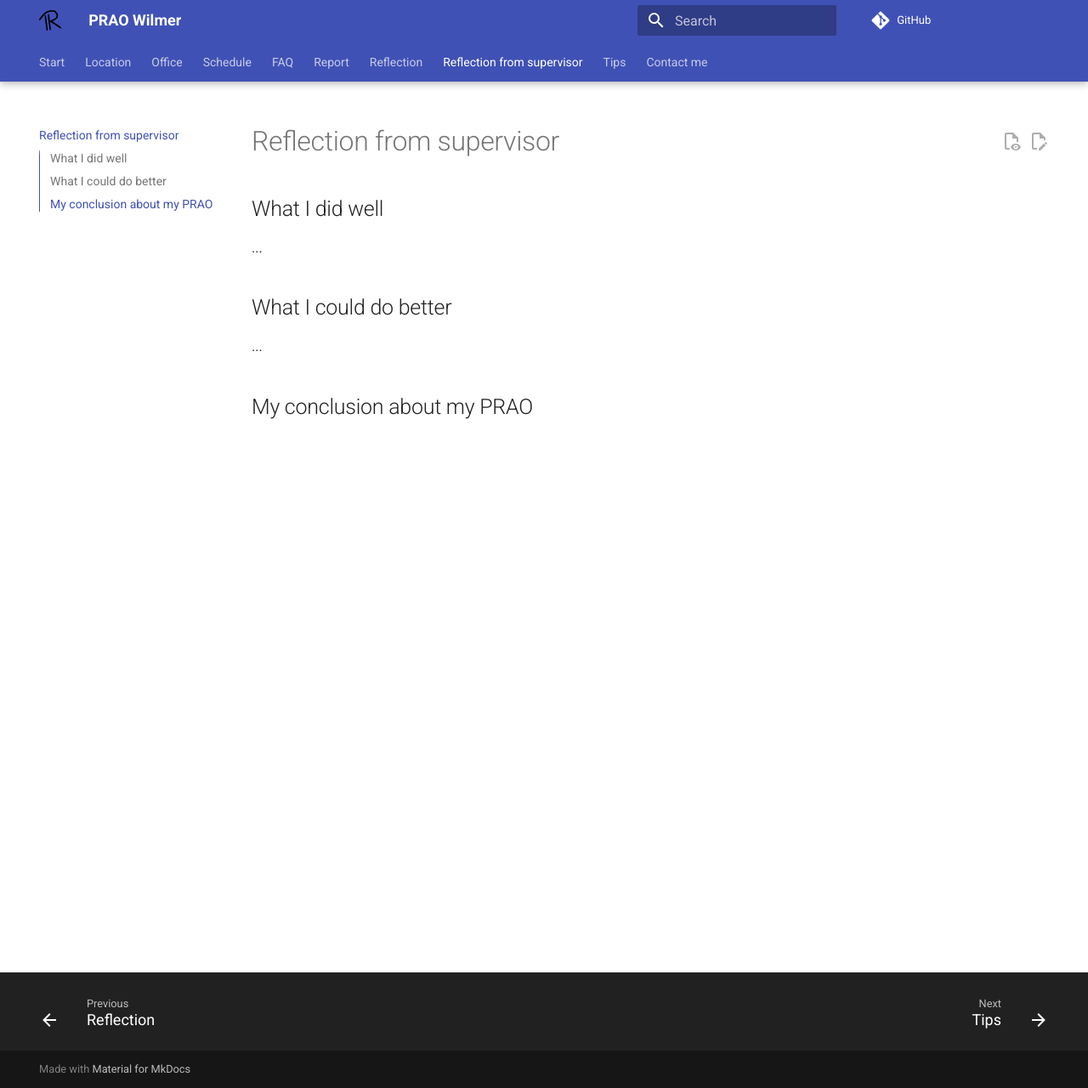
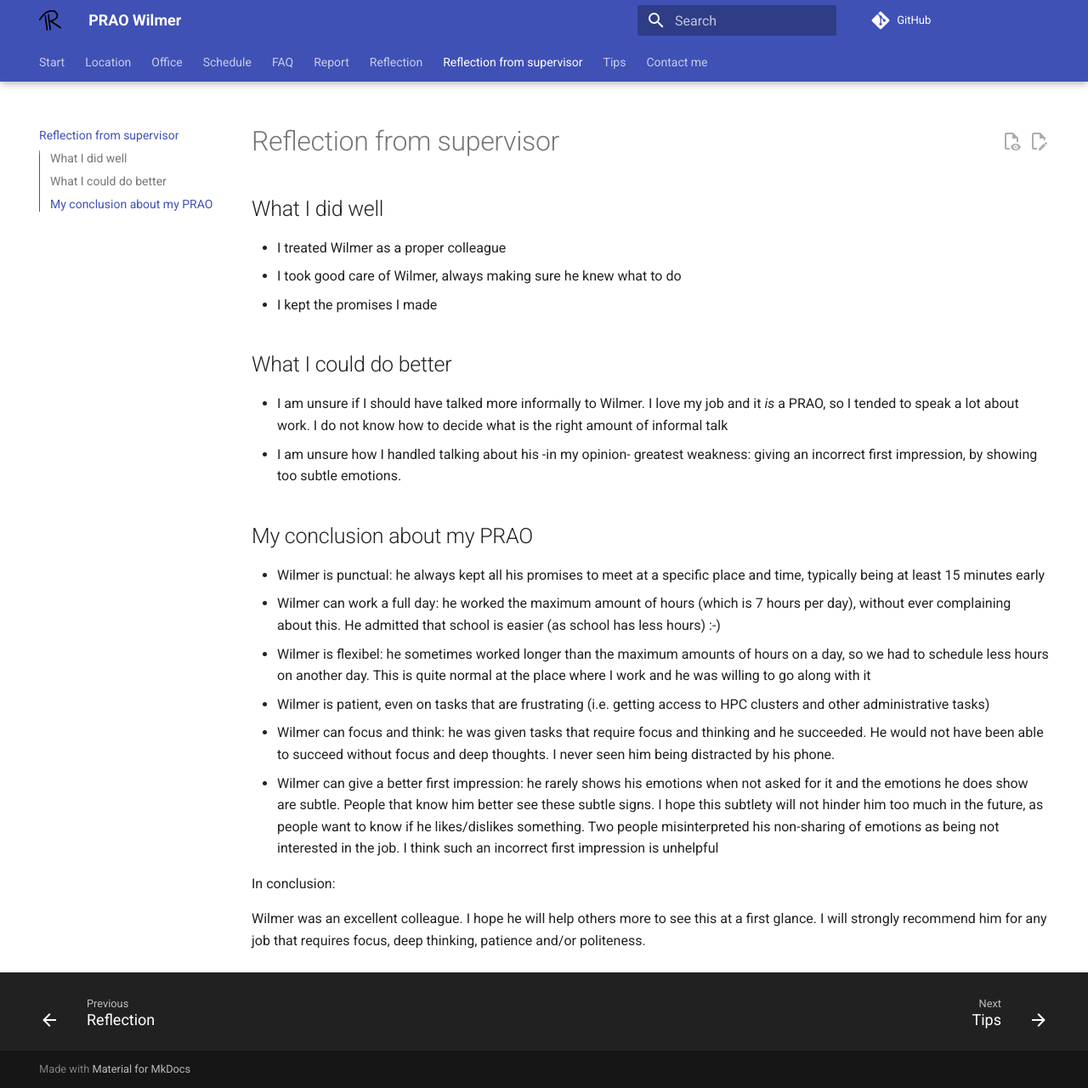
Before and after one commit to richelbilderbeek/prao_wilmer_20260413, an MkDocs documentation site: the page built from docs/reflection_from_supervisor.md, in a window 1280 px wide and 1280 px high. Shown: the whole window at 85% size. Built offline with MkDocs 1.6.1 and Material for MkDocs 9.7.7, drawn with Linux system fonts in a browser that asks for light colours; comment, search, counter and statistics services are not loaded.

Commit message:
Add reflection

```diff
--- a/docs/reflection_from_supervisor.md
+++ b/docs/reflection_from_supervisor.md
@@ -2,15 +2,49 @@
 
 ## What I did well
 
-...
+- I treated Wilmer as a proper colleague
+- I took good care of Wilmer, always making sure he knew what to do
+- I kept the promises I made
 
 ## What I could do better
 
-...
+- I am unsure if I should have talked more informally to Wilmer.
+  I love my job and it _is_ a PRAO, so I tended to speak a lot about work.
+  I do not know how to decide what is the right amount of informal talk
+- I am unsure how I handled talking about his -in my opinion- greatest
+  weakness: giving an incorrect first impression, by showing too subtle
+  emotions.
 
 ## My conclusion about my PRAO
 
-<!-- On the first and second day, Wilmer was 15 minutes early, showing his ambition -->
-<!-- Day 1: do Python Day 1 -->
-<!-- Day 2: do Python Day 3 for Tetralith and Pelle -->
-<!-- Day 3: do Python Day 3 for other HPC clusters -->
+- Wilmer is punctual:
+  he always kept all his promises to meet at a specific place and time,
+  typically being at least 15 minutes early
+- Wilmer can work a full day: he worked the maximum amount of hours
+  (which is 7 hours per day), without ever complaining about this.
+  He admitted that school is easier (as school has less hours) :-)
+- Wilmer is flexibel: he sometimes worked longer than the maximum amounts
+  of hours on a day,
+  so we had to schedule less hours on another day. This is quite normal at
+  the place where I work and he was willing to go along with it
+- Wilmer is patient, even on tasks that are frustrating (i.e. getting access
+  to HPC clusters and other administrative tasks)
+- Wilmer can focus and think: he was given tasks that require focus and
+  thinking and he succeeded. He would not have been able to succeed
+  without focus and deep thoughts.
+  I never seen him being distracted by his phone.
+- Wilmer can give a better first impression:
+  he rarely shows his emotions when
+  not asked for it and the emotions he does show are subtle.
+  People that know him better see these subtle signs.
+  I hope this subtlety will not hinder him too much in the future,
+  as people want to know if he likes/dislikes something.
+  Two people misinterpreted his non-sharing of
+  emotions as being not interested in the job. I think such an
+  incorrect first impression is unhelpful
+
+In conclusion:
+
+Wilmer was an excellent colleague. I hope he will help others more to see this
+at a first glance. I will strongly recommend him for any job that requires
+focus, deep thinking, patience and/or politeness.
```
